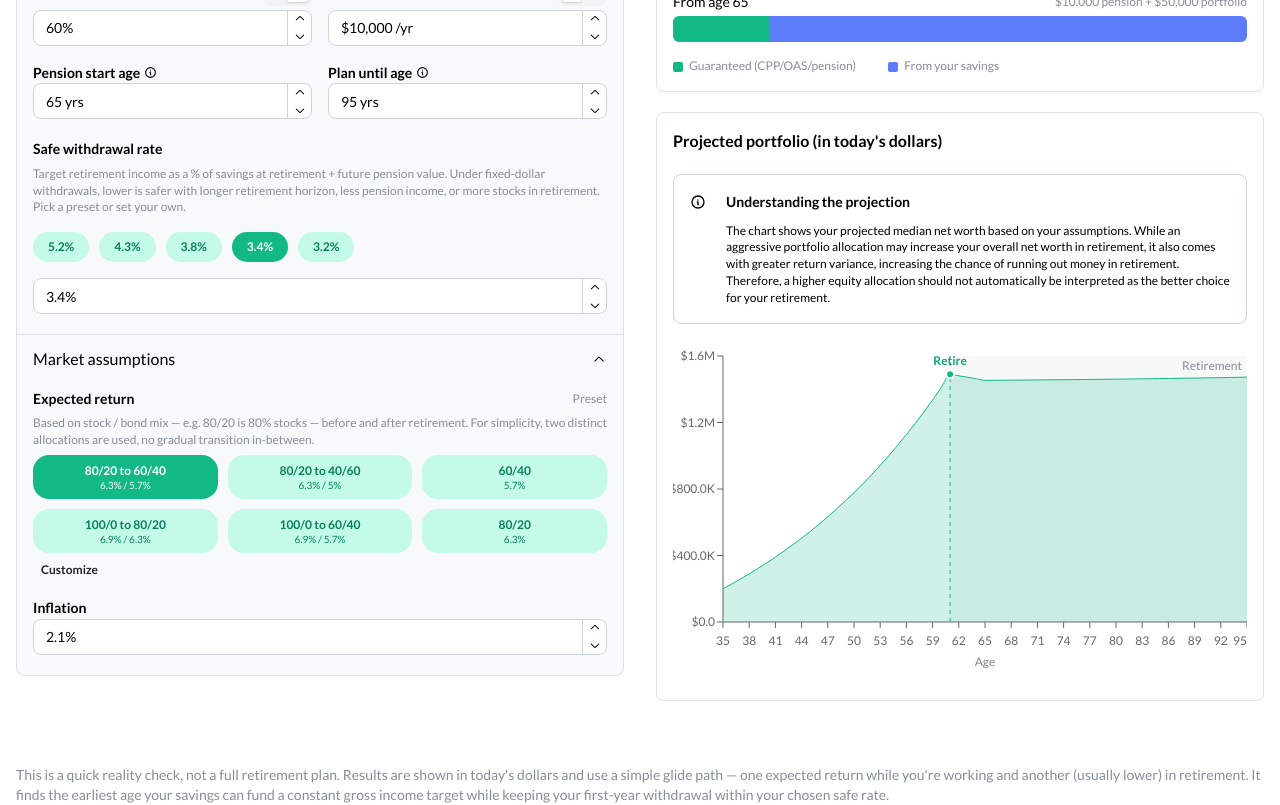
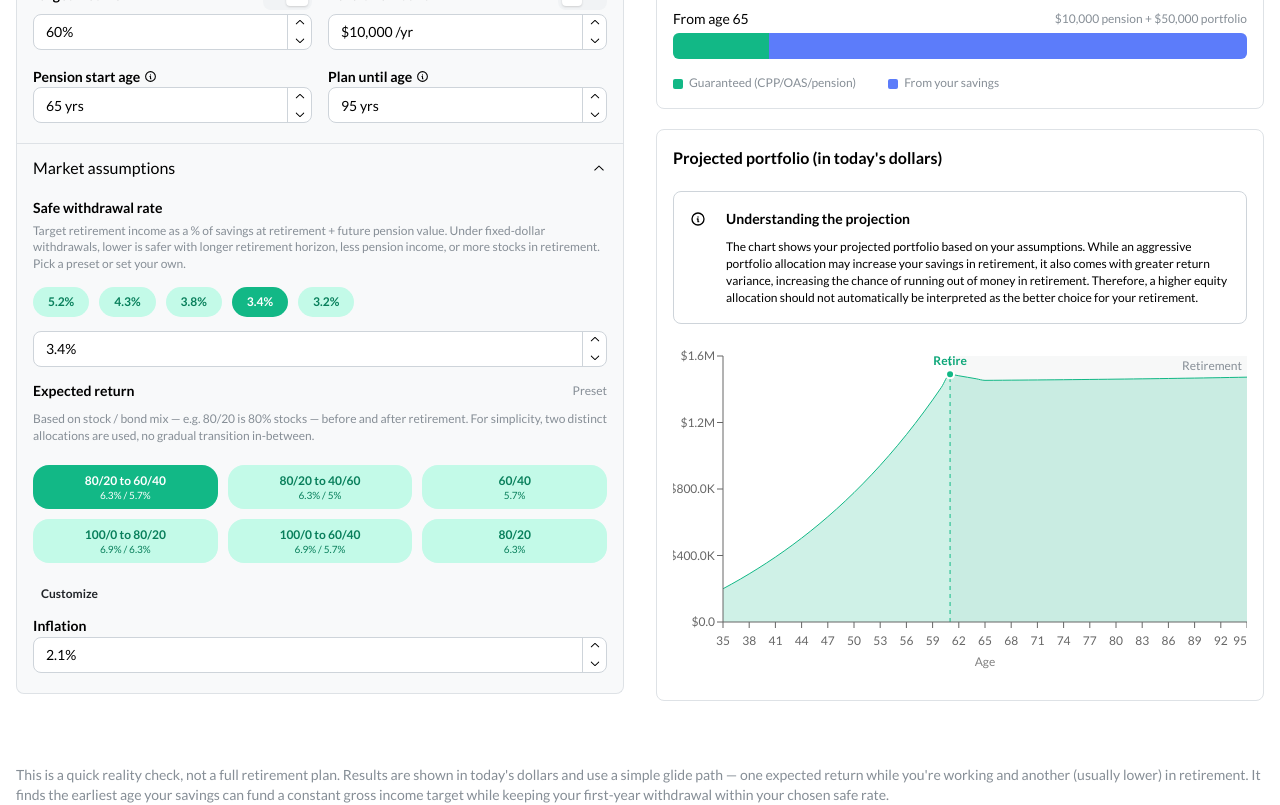
Before and after one commit to low-earth-orbit/rent-vs-buy, a Next.js app: page /retirement in a window 1280 px wide. Shown: the part 480-1285 px from the top of the page. Built offline with nearby package versions, Linux system fonts and the light colour scheme.

Commit message:
Improve UI

```diff
--- a/src/components/retirement/Headline.tsx
+++ b/src/components/retirement/Headline.tsx
@@ -116,6 +116,15 @@ export default function Headline({ input, result }: HeadlineProps) {
               <StatTile
                 label="Initial withdrawal from savings"
                 value={`${(result.impliedWithdrawalRateFromPortfolio * 100).toFixed(1)}%`}
+                note={
+                  result.impliedWithdrawalRateFromSavingsAndFuturePensionValue !=
+                  null
+                    ? `${(
+                        result.impliedWithdrawalRateFromSavingsAndFuturePensionValue *
+                        100
+                      ).toFixed(1)}% of savings + future pension`
+                    : undefined
+                }
               />
             )}
           </SimpleGrid>
--- a/src/components/retirement/InputForm.tsx
+++ b/src/components/retirement/InputForm.tsx
@@ -4,7 +4,6 @@ import { useState } from "react";
 import {
   Accordion,
   Button,
-  Card,
   Group,
   SimpleGrid,
   Stack,
@@ -87,17 +86,16 @@ export default function InputForm({
 
   return (
     <>
-      <Group justify="space-between" mb="sm">
       <Button
         variant="subtle"
         size="xs"
         color="red"
         leftSection={<IconRotate size={14} />}
         onClick={onReset}
+        mb="md"
       >
         Reset to defaults
       </Button>
-      </Group>
 
       <Accordion
         multiple
@@ -190,7 +188,14 @@ export default function InputForm({
                   suffix=" yrs"
                 />
               </SimpleGrid>
-              <Stack gap={6}>
+            </Stack>
+          </Accordion.Panel>
+        </Accordion.Item>
+
+        <Accordion.Item value="assumptions">
+          <Accordion.Control>Market assumptions</Accordion.Control>
+          <Accordion.Panel>
+            <Stack gap={4} mb="xs">
               <Text size="sm" fw={600}>
                 Safe withdrawal rate
               </Text>
@@ -223,11 +228,7 @@ export default function InputForm({
                   </Button>
                 ))}
               </Group>
-                <UserInputFormItem
-                  {...num("swr")}
-                  label={undefined}
-                  suffix="%"
-                />
+              <UserInputFormItem {...num("swr")} label={undefined} suffix="%" />
               {showRecommendation && (
                 <Group gap="xs" align="center">
                   <Text size="xs" c="dimmed">
@@ -250,15 +251,7 @@ export default function InputForm({
                 </Group>
               )}
             </Stack>
-            </Stack>
-          </Accordion.Panel>
-        </Accordion.Item>
-
-        <Accordion.Item value="assumptions">
-          <Accordion.Control>Market assumptions</Accordion.Control>
-          <Accordion.Panel>
-            <Stack gap="md">
-              <Stack gap={6}>
+            <Stack gap="xs" mb="xs">
               <Group justify="space-between" align="center" gap="xs">
                 <Text size="sm" fw={600}>
                   Expected return
@@ -277,14 +270,13 @@ export default function InputForm({
                 spacing="xs"
                 role="group"
                 aria-label="Portfolio return presets"
+                my="xs"
               >
                 {RETURN_PRESETS.map((preset) => (
                   <Button
                     key={preset.id}
                     variant={
-                        activeReturnPreset?.id === preset.id
-                          ? "filled"
-                          : "light"
+                      activeReturnPreset?.id === preset.id ? "filled" : "light"
                     }
                     size="xs"
                     radius="lg"
@@ -317,7 +309,6 @@ export default function InputForm({
                   </Button>
                 </Group>
               )}
-              </Stack>
               {showReturnInputs && (
                 <SimpleGrid cols={{ base: 1, sm: 2 }}>
                   <UserInputFormItem
@@ -332,12 +323,12 @@ export default function InputForm({
                   />
                 </SimpleGrid>
               )}
+            </Stack>
             <UserInputFormItem
               {...num("inflationRate")}
               label="Inflation"
               suffix="%"
             />
-            </Stack>
           </Accordion.Panel>
         </Accordion.Item>
       </Accordion>
--- a/src/components/retirement/ProjectionChart.tsx
+++ b/src/components/retirement/ProjectionChart.tsx
@@ -45,20 +45,20 @@ export default function ProjectionChart({ result }: ProjectionChartProps) {
         title="Understanding the projection"
       >
         <Text size="xs">
-          The chart shows your projected median net worth based on your
-          assumptions. While an aggressive portfolio allocation may increase
-          your overall net worth in retirement, it also comes with greater
-          return variance, increasing the chance of running out money in
-          retirement. Therefore, a higher equity allocation should not
-          automatically be interpreted as the better choice for your retirement.
+          The chart shows your projected portfolio based on your assumptions.
+          While an aggressive portfolio allocation may increase your savings in
+          retirement, it also comes with greater return variance, increasing the
+          chance of running out of money in retirement. Therefore, a higher
+          equity allocation should not automatically be interpreted as the
+          better choice for your retirement.
         </Text>
       </Alert>
       <div
         role="img"
         aria-label="Retirement portfolio projection chart"
-        style={{ width: "100%", minWidth: 0, height: 360, minHeight: 360 }}
+        style={{ width: "100%", minWidth: 0 }}
       >
-        <ResponsiveContainer width="100%" height="100%">
+        <ResponsiveContainer width="100%" height={360}>
           <AreaChart
             data={data}
             margin={{ top: 32, right: 0, bottom: 32, left: 0 }}
--- a/src/utils/retirement/projection.ts
+++ b/src/utils/retirement/projection.ts
@@ -121,14 +121,15 @@ export function computeRetirement(input: RetirementInput): RetirementResult {
 
     const portfolioAtRetirement = atRetirement ? atRetirement.balance : null;
 
-    const netWorthAtRetirement = portfolioAtRetirement
-      ? portfolioAtRetirement + (pensionValue || 0)
+    const savingsAndFuturePensionValueAtRetirement = portfolioAtRetirement
+      ? portfolioAtRetirement + (pensionValue ?? 0)
       : null;
 
     const firstYearWithdrawal = withdrawalAtAge(input, breakdown, age);
-    const impliedWithdrawalRateFromNetWorth =
-      netWorthAtRetirement && netWorthAtRetirement > 0
-        ? firstYearWithdrawal / netWorthAtRetirement
+    const impliedWithdrawalRateFromSavingsAndFuturePensionValue =
+      savingsAndFuturePensionValueAtRetirement &&
+      savingsAndFuturePensionValueAtRetirement > 0
+        ? firstYearWithdrawal / savingsAndFuturePensionValueAtRetirement
         : null;
     const impliedWithdrawalRateFromPortfolio =
       portfolioAtRetirement && portfolioAtRetirement > 0
@@ -136,8 +137,9 @@ export function computeRetirement(input: RetirementInput): RetirementResult {
         : null;
     const withdrawalRateIsFeasible =
       firstYearWithdrawal === 0 ||
-      (impliedWithdrawalRateFromNetWorth != null &&
-        impliedWithdrawalRateFromNetWorth <= maxInitialWithdrawalRate);
+      (impliedWithdrawalRateFromSavingsAndFuturePensionValue != null &&
+        impliedWithdrawalRateFromSavingsAndFuturePensionValue <=
+          maxInitialWithdrawalRate);
 
     if (!withdrawalRateIsFeasible) continue;
 
@@ -147,7 +149,7 @@ export function computeRetirement(input: RetirementInput): RetirementResult {
       yearsUntilRetirement: age - input.currentAge,
       portfolioAtRetirement,
       pensionValue,
-      impliedWithdrawalRateFromNetWorth,
+      impliedWithdrawalRateFromSavingsAndFuturePensionValue,
       impliedWithdrawalRateFromPortfolio,
       path: points,
     };
@@ -159,7 +161,7 @@ export function computeRetirement(input: RetirementInput): RetirementResult {
     yearsUntilRetirement: null,
     portfolioAtRetirement: null,
     pensionValue: null,
-    impliedWithdrawalRateFromNetWorth: null,
+    impliedWithdrawalRateFromSavingsAndFuturePensionValue: null,
     impliedWithdrawalRateFromPortfolio: null,
     path: null,
   };
--- a/src/utils/retirement/types.ts
+++ b/src/utils/retirement/types.ts
@@ -45,7 +45,7 @@ export interface RetirementResult {
   /** Gross (taxable) amount the portfolio must withdraw each year. */
   portfolioWithdrawal: number;
   /** First-year withdrawal ÷ portfolio at retirement + future pension value.*/
-  impliedWithdrawalRateFromNetWorth: number | null;
+  impliedWithdrawalRateFromSavingsAndFuturePensionValue: number | null;
   /** First-year withdrawal ÷ portfolio at retirement. */
   impliedWithdrawalRateFromPortfolio: number | null;
 }
--- a/src/utils/retirement/validation.ts
+++ b/src/utils/retirement/validation.ts
@@ -70,7 +70,7 @@ export function validateRetirementInput(
     !errors.currentAge &&
     input.planningAge <= input.currentAge
   ) {
-    errors.planningAge = "Plan-to age must be greater than your current age.";
+    errors.planningAge = "Planning age must be greater than your current age.";
   }
 
   return errors;
```
Also changed, not shown: 2 other files (tests, documents, lock files or other folders). Lines whose indentation alone changed are shown as unchanged.
